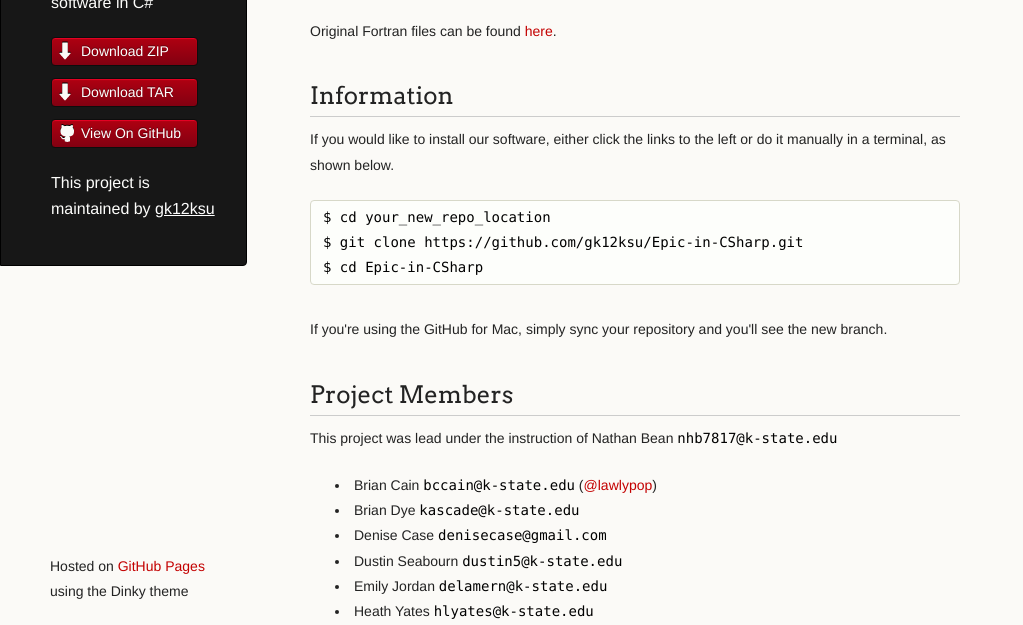
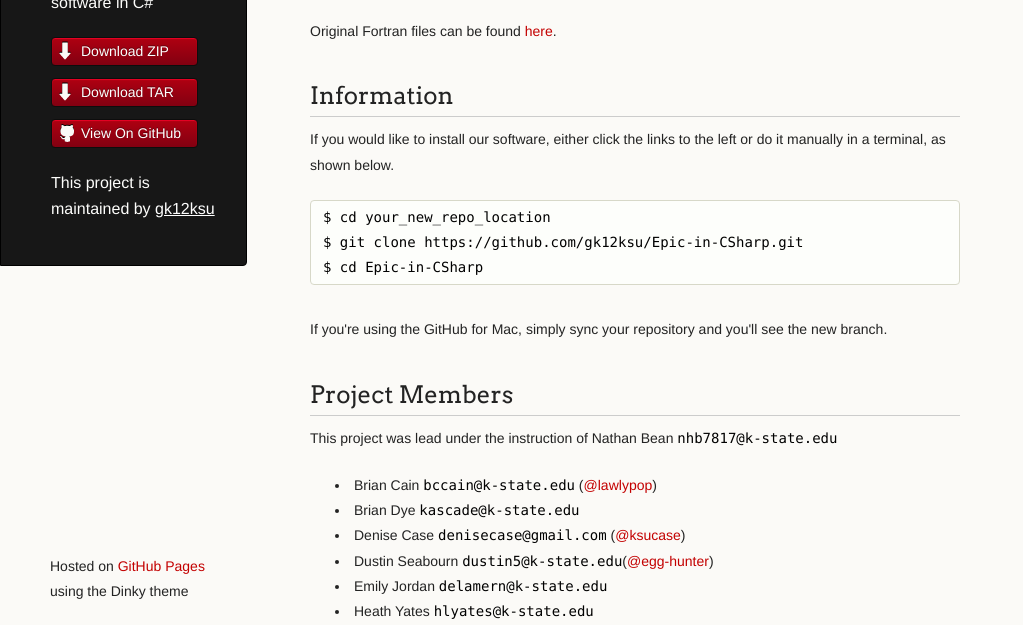
Before and after one commit to gk12ksu/Epic-in-CSharp, a plain HTML site: page index.html in a window 1280 px wide. Shown: the part 164-789 px from the top of the page, without its empty margins (0-1023 px from the left). Drawn offline with Linux system fonts and the light colour scheme.

Commit message:
Adding more @ for the users I have

```diff
--- a/index.html
+++ b/index.html
@@ -73,13 +73,13 @@ document.write('<a h'+'ref'+'="ma'+'ilto'+':'+e+'">'+'<code>'+e+'</code>'+'<\/'+
 h='&#x67;&#x6d;&#x61;&#x69;&#108;&#46;&#x63;&#x6f;&#x6d;';a='&#64;';n='&#100;&#x65;&#110;&#x69;&#x73;&#x65;&#x63;&#x61;&#x73;&#x65;';e=n+a+h;
 document.write('<a h'+'ref'+'="ma'+'ilto'+':'+e+'">'+'<code>'+e+'</code>'+'<\/'+'a'+'>');
 // -->
-</script><noscript>&#100;&#x65;&#110;&#x69;&#x73;&#x65;&#x63;&#x61;&#x73;&#x65;&#32;&#x61;&#116;&#32;&#x67;&#x6d;&#x61;&#x69;&#108;&#32;&#100;&#x6f;&#116;&#32;&#x63;&#x6f;&#x6d;</noscript></li>
+</script><noscript>&#100;&#x65;&#110;&#x69;&#x73;&#x65;&#x63;&#x61;&#x73;&#x65;&#32;&#x61;&#116;&#32;&#x67;&#x6d;&#x61;&#x69;&#108;&#32;&#100;&#x6f;&#116;&#32;&#x63;&#x6f;&#x6d;</noscript> (<a href="https://github.com/ksucase" class="user-mention" target="_blank">@ksucase</a>)</li>
 <li>Dustin Seabourn <script type="text/javascript">
 <!--
 h='&#x6b;&#x2d;&#x73;&#116;&#x61;&#116;&#x65;&#46;&#x65;&#100;&#x75;';a='&#64;';n='&#100;&#x75;&#x73;&#116;&#x69;&#110;&#x35;';e=n+a+h;
 document.write('<a h'+'ref'+'="ma'+'ilto'+':'+e+'">'+'<code>'+e+'</code>'+'<\/'+'a'+'>');
 // -->
-</script><noscript>&#100;&#x75;&#x73;&#116;&#x69;&#110;&#x35;&#32;&#x61;&#116;&#32;&#x6b;&#x2d;&#x73;&#116;&#x61;&#116;&#x65;&#32;&#100;&#x6f;&#116;&#32;&#x65;&#100;&#x75;</noscript></li>
+</script><noscript>&#100;&#x75;&#x73;&#116;&#x69;&#110;&#x35;&#32;&#x61;&#116;&#32;&#x6b;&#x2d;&#x73;&#116;&#x61;&#116;&#x65;&#32;&#100;&#x6f;&#116;&#32;&#x65;&#100;&#x75;</noscript>(<a href="https://github.com/egg-hunter" class="user-mention" target="_blank">@egg-hunter</a>)</li>
 <li>Emily Jordan <script type="text/javascript">
 <!--
 h='&#x6b;&#x2d;&#x73;&#116;&#x61;&#116;&#x65;&#46;&#x65;&#100;&#x75;';a='&#64;';n='&#100;&#x65;&#108;&#x61;&#x6d;&#x65;&#114;&#110;';e=n+a+h;
```
